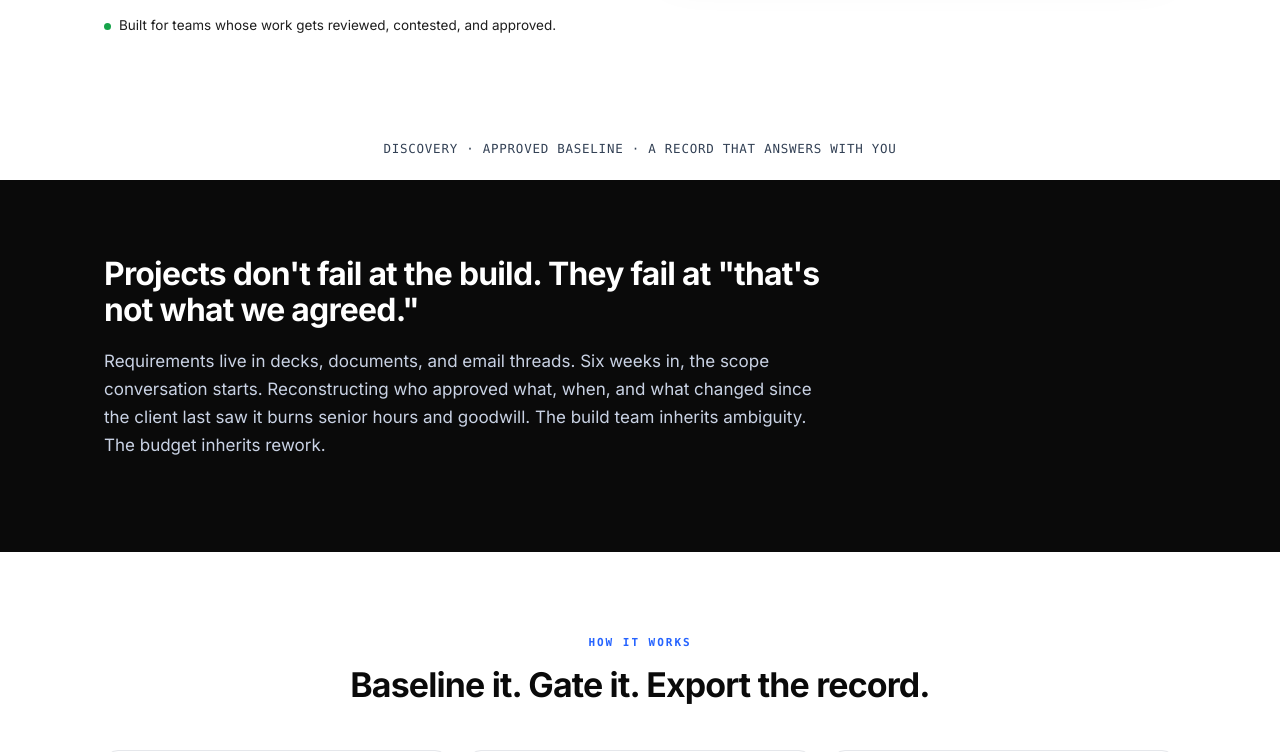
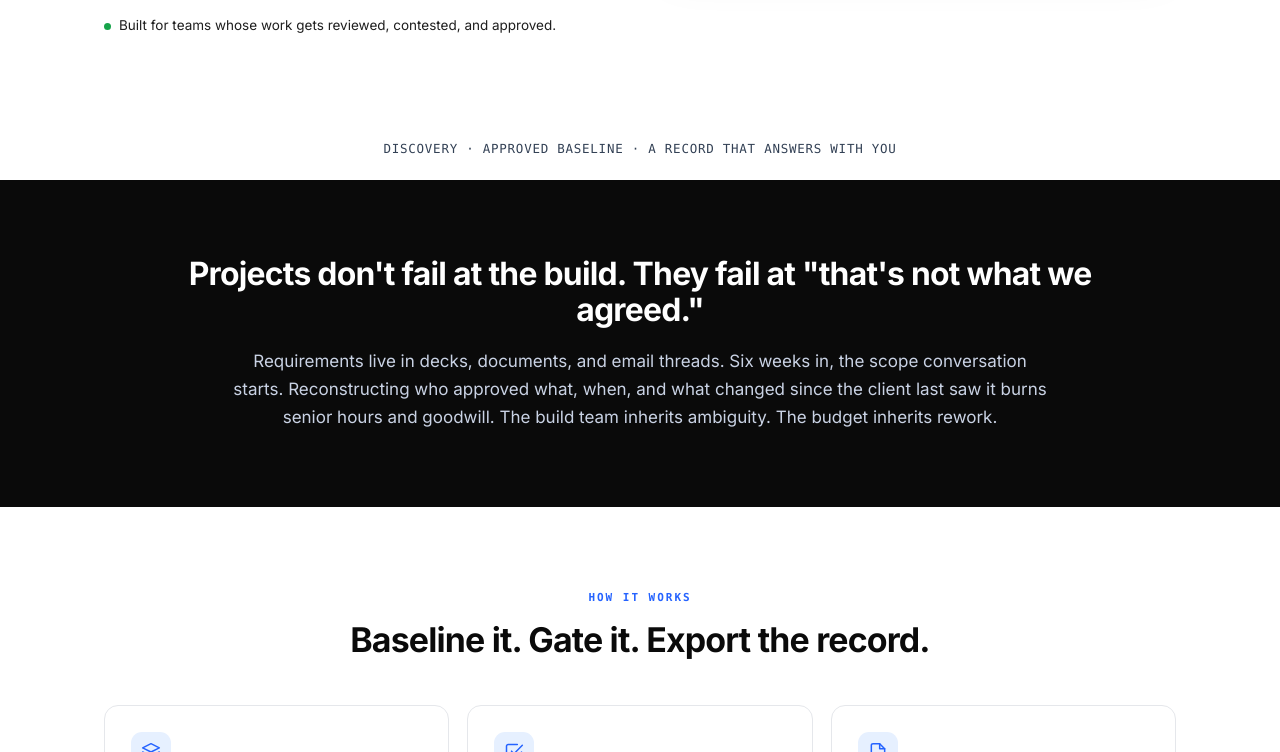
Before and after one commit to StrategyandDesign/ReqPub, a website: page index.html in a window 1280 px wide. Shown: the part 622-1374 px from the top of the page. Drawn offline with Linux system fonts and the light colour scheme.

Commit message:
Add files via upload
v2.9.1

```diff
--- a/app/js/views-app.js
+++ b/app/js/views-app.js
@@ -321,7 +321,7 @@ export function viewProjects(APP) {
     '</div><div style="display:flex;align-items:center;gap:8px">' + saveChip(APP) + userMenu(APP) + '</div></div>' +
     '<div style="flex:1;overflow-y:auto"><div class="wrap">' +
     '<div class="rise" style="margin-bottom:40px"><h1 style="font-size:38px;line-height:1.08;letter-spacing:-.03em;font-weight:660;margin:0 0 12px">Discovery to Requirements.</h1>' +
-    '<p style="color:var(--ink-3);max-width:520px;font-size:15.5px;line-height:1.6;margin:0">One shared workspace from workshop input to a versioned, approved, testable requirements document.</p></div>' +
+    '<p style="color:var(--ink-3);max-width:760px;font-size:15.5px;line-height:1.6;margin:0">One shared workspace from workshop input to a versioned, approved, testable requirements document.</p></div>' +
     (APP.role === 'manager'
       ? '<div class="card rise" style="padding:20px;margin-bottom:34px;animation-delay:60ms"><div style="display:flex;gap:10px;flex-wrap:wrap">' +
         '<input id="newName" class="input" style="flex:1;min-width:220px;height:46px" placeholder="Name a new product to specify">' +
--- a/app/js/views-external.js
+++ b/app/js/views-external.js
@@ -242,7 +242,7 @@ export function renderPartnerHome(APP) {
   return partnerChrome(APP,
     '<div style="flex:1;overflow-y:auto"><div class="wrap" style="max-width:820px">' +
     '<div class="rise" style="margin-bottom:26px"><h1 style="font-size:30px;letter-spacing:-.025em;font-weight:660;margin:0 0 8px">' + esc(greet()) + ', ' + esc(first) + '.</h1>' +
-    '<p style="color:var(--ink-3);font-size:14.5px;line-height:1.6;margin:0;max-width:560px">The PRDs assigned to you for review. Any note you send opens a thread with the team.</p></div>' +
+    '<p style="color:var(--ink-3);font-size:14.5px;line-height:1.6;margin:0;max-width:760px">The PRDs assigned to you for review. Any note you send opens a thread with the team.</p></div>' +
     nameNudge +
     '<div style="display:grid;grid-template-columns:repeat(auto-fill,minmax(280px,1fr));gap:12px">' + cards + '</div>' +
     '</div></div>');
--- a/index.html
+++ b/index.html
@@ -92,9 +92,9 @@
   .sec-head h2{font-size:34px;line-height:1.12;font-weight:680}
   .sec-head p{font-size:17px;color:var(--ink-3);margin-top:14px}
 
-  .problem{background:var(--ink);color:#fff}
-  .problem h2{font-size:32px;line-height:1.14;font-weight:680;max-width:760px}
-  .problem p{font-size:17px;color:#c9d2e4;margin-top:18px;max-width:720px;line-height:1.65}
+  .problem{background:var(--ink);color:#fff;text-align:center}
+  .problem h2{font-size:32px;line-height:1.14;font-weight:680;max-width:920px;margin:0 auto}
+  .problem p{font-size:17px;color:#c9d2e4;margin:18px auto 0;max-width:820px;line-height:1.65}
 
   .steps{display:grid;grid-template-columns:repeat(3,1fr);gap:18px}
   @media(max-width:820px){.steps{grid-template-columns:1fr}}
--- a/package.json
+++ b/package.json
@@ -1,6 +1,6 @@
 {
   "name": "reqpub",
-  "version": "2.9.0",
+  "version": "2.9.1",
   "private": true,
   "type": "module",
   "description": "ReqPub — discovery to versioned, approved, testable requirements. Static frontend (GitHub Pages) + Supabase backend.",
```
Also changed, not shown: CHANGELOG.md.
